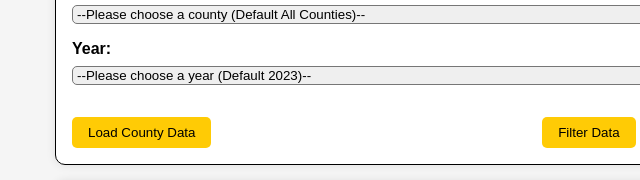
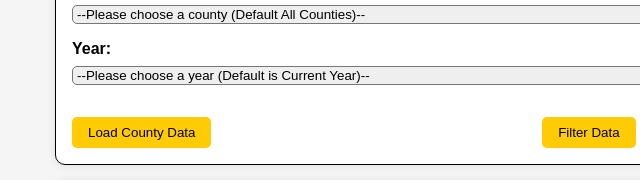
Before and after one commit to snbeasley/INST377-FinalProject, a plain HTML site: page index.html in a window 1280 px wide. Shown: the part 217-397 px from the top of the page, 73-713 px from the left. Drawn offline with nearby package versions, Linux system fonts and the light colour scheme.

Commit message:
Update index.html

```diff
--- a/index.html
+++ b/index.html
@@ -56,9 +56,11 @@
           <form class="main_form">
             <label for="year-select">Year:</label>
             <select id="year-select" name="year">
-              <option value="">--Please choose a year (Default 2023)--</option>
+              <option value="">--Please choose a year (Default is Current Year)--</option>
               <option value="2020">2020</option>
               <option value="2021">2021</option>
+              <option value="2021">2022</option>
+              <option value="2021">2023</option>
             </select>
           </form>
           <!-- Adds various Buttons for data-->
```
